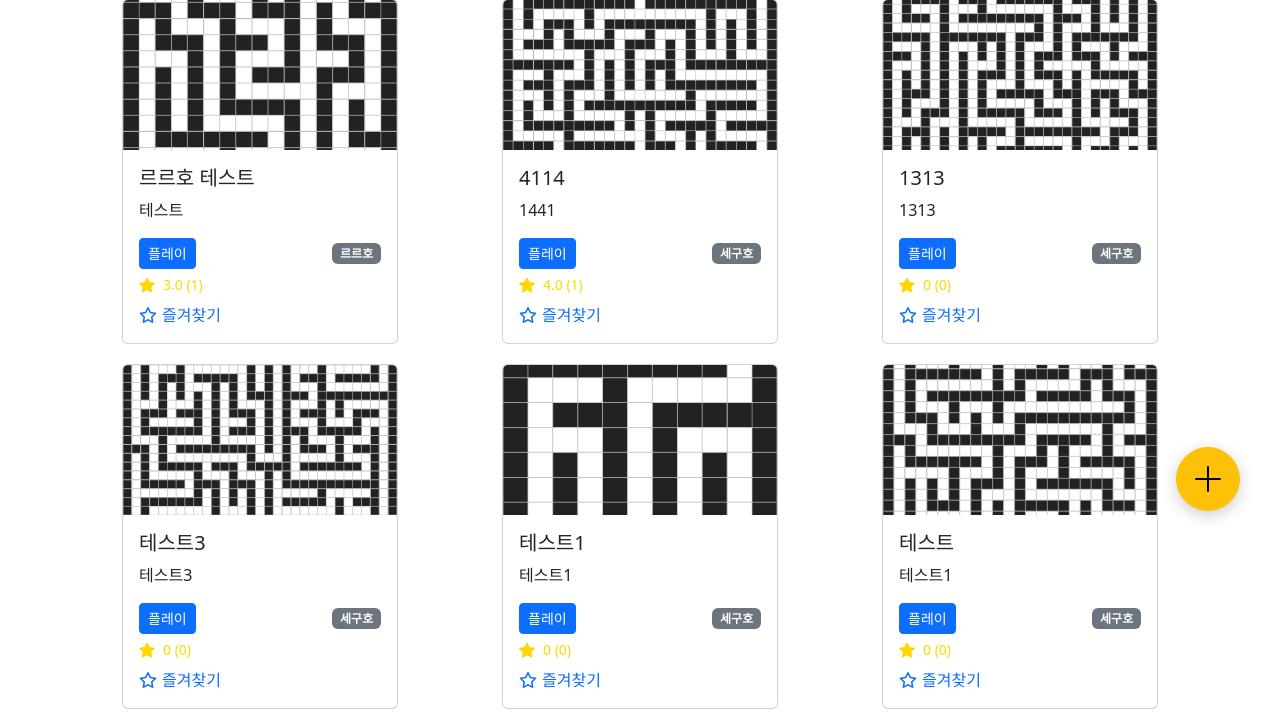
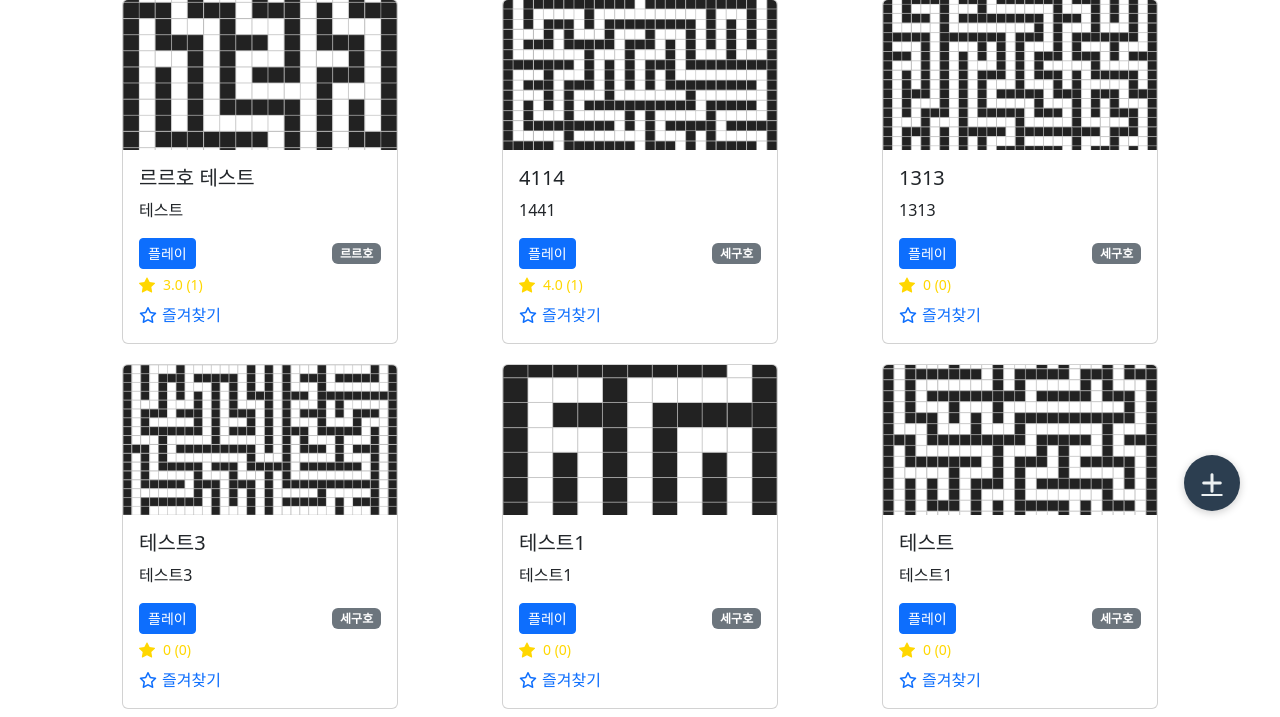
Before and after one commit to GiTae-Kim-kr/GiTae-Kim-kr, a Flask app: page / in a window 1280 px wide. Shown: the part 249-966 px from the top of the page. Run offline with Flask 3, Linux system fonts and the light colour scheme; data comes from the database, SQL or seed files in the repository.

Commit message:
Update index.html

```diff
--- a/MazeShare/templates/index.html
+++ b/MazeShare/templates/index.html
@@ -6,19 +6,34 @@
     <link href="https://cdn.jsdelivr.net/npm/bootstrap@5.3.0/dist/css/bootstrap.min.css" rel="stylesheet">
     <link rel="stylesheet" href="https://cdnjs.cloudflare.com/ajax/libs/font-awesome/6.0.0/css/all.min.css">
     <style>
+        /* 미로 생성 버튼(플로팅) 스타일 개선 */
         .fab-create-maze {
             position: fixed;
             right: 40px;
             bottom: 40px;
             z-index: 999;
-            width: 64px;
-            height: 64px;
+            width: 56px;
+            height: 56px;
             border-radius: 50%;
-            font-size: 2rem;
+            background-color: #2c3e50; /* 깔끔한 남색 계열 */
+            color: #ecf0f1; /* 밝은 회색 텍스트 */
+            font-size: 1.5rem;
             display: flex;
             align-items: center;
             justify-content: center;
-            box-shadow: 0 4px 16px rgba(0,0,0,0.2);
+            box-shadow: 0 2px 8px rgba(0,0,0,0.2);
+            transition: all 0.2s ease;
+            border: none;
+        }
+        .fab-create-maze:hover {
+            background-color: #34495e; /* 버튼 호버 시 색상 변경 */
+            box-shadow: 0 4px 12px rgba(0,0,0,0.25);
+            transform: translateY(-2px);
+        }
+        .fab-create-maze:active {
+            background-color: #2c3e50;
+            box-shadow: 0 1px 6px rgba(0,0,0,0.15);
+            transform: translateY(0);
         }
         .maze-card {
             max-width: 300px;
@@ -266,11 +281,9 @@
         </div>
     </div>
 
-    <!-- 생성 버튼 -->
-    <a href="/create_maze" class="btn btn-warning fab-create-maze" title="미로 생성">
-        <svg xmlns="http://www.w3.org/2000/svg" width="32" height="32" fill="currentColor" class="bi bi-plus-lg" viewBox="0 0 16 16">
-            <path d="M8 1.5a.5.5 0 0 1 .5.5v5.5H14a.5.5 0 0 1 0 1H8.5V14a.5.5 0 0 1-1 0V8.5H2a.5.5 0 0 1 0-1h5.5V2a.5.5 0 0 1 .5-.5z"/>
-        </svg>
+    <!-- 미로 생성 버튼 (UI 개선) -->
+    <a href="/create_maze" class="fab-create-maze" title="미로 생성">
+        <i class="fas fa-plus"></i>
     </a>
 
     <script src="https://cdn.jsdelivr.net/npm/bootstrap@5.3.0/dist/js/bootstrap.bundle.min.js"></script>
```
